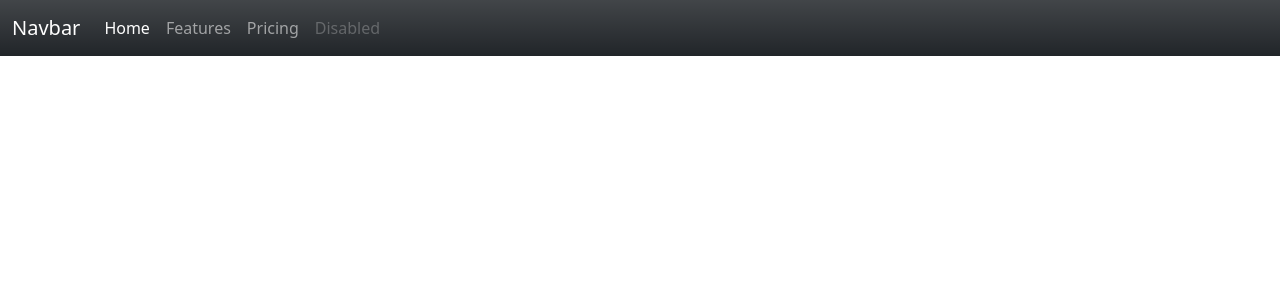
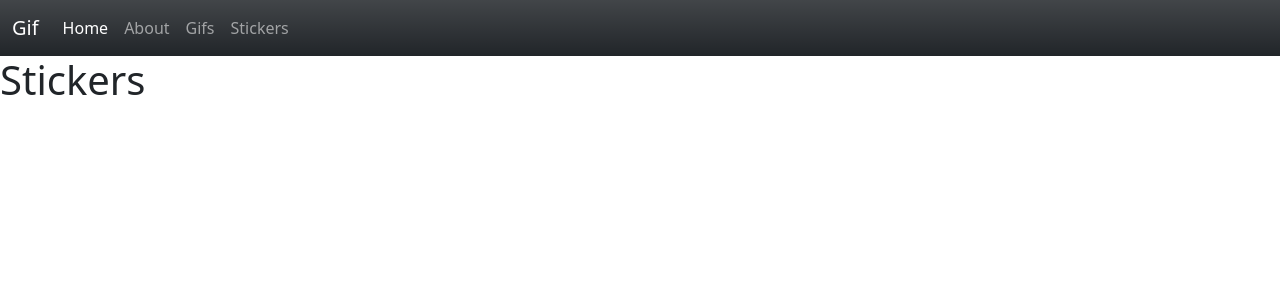
Before and after one commit to DarinelCIgarroa/App-Gift, a Vue app: page /stickers in a window 1280 px wide. Shown: the top 300 px of the page. Built offline with nearby package versions, Linux system fonts and the light colour scheme.

Commit message:
:truck: Agregue rutas

```diff
--- a/src/App.vue
+++ b/src/App.vue
@@ -1,8 +1,8 @@
 <template>
   <div id="nav">
     <Header />
+    <router-view />
   </div>
-  <router-view />
 </template>
 
 <script>
--- a/src/components/Header.vue
+++ b/src/components/Header.vue
@@ -1,7 +1,7 @@
 <template>
   <nav class="navbar navbar-expand-lg navbar-dark bg-dark bg-gradient">
     <div class="container-fluid">
-      <a class="navbar-brand" href="#">Navbar</a>
+      <router-link class="navbar-brand" to="/">Gif</router-link>
       <button
         class="navbar-toggler"
         type="button"
@@ -16,16 +16,18 @@
       <div class="collapse navbar-collapse" id="navbarNav">
         <ul class="navbar-nav">
           <li class="nav-item">
-            <a class="nav-link active" aria-current="page" href="#">Home</a>
+            <router-link class="nav-link active" aria-current="page" to="/"
+              >Home</router-link
+            >
           </li>
           <li class="nav-item">
-            <a class="nav-link" href="#">Features</a>
+            <router-link to="/about" class="nav-link">About</router-link>
           </li>
           <li class="nav-item">
-            <a class="nav-link" href="#">Pricing</a>
+            <router-link to="/gifs" class="nav-link">Gifs</router-link>
           </li>
           <li class="nav-item">
-            <a class="nav-link disabled">Disabled</a>
+            <router-link to="/stickers" class="nav-link">Stickers</router-link>
           </li>
         </ul>
       </div>
--- a/src/router/index.js
+++ b/src/router/index.js
@@ -1,4 +1,4 @@
-import { createRouter, createWebHistory } from 'vue-router'
+ import { createRouter, createWebHistory } from 'vue-router'
 import Home from '../views/Home.vue'
 
 const routes = [
@@ -14,6 +14,22 @@ const routes = [
     // this generates a separate chunk (about.[hash].js) for this route
     // which is lazy-loaded when the route is visited.
     component: () => import(/* webpackChunkName: "about" */ '../views/About.vue')
+  },
+  {
+    path: '/gifs',
+    name: 'Gifs',
+    // route level code-splitting
+    // this generates a separate chunk (gifs.[hash].js) for this route
+    // which is lazy-loaded when the route is visited.
+    component: () => import(/* webpackChunkName: "gifs" */ '../views/Gifs.vue')
+  },
+  {
+    path: '/stickers',
+    name: 'Stickers',
+    // route level code-splitting
+    // this generates a separate chunk (stickers.[hash].js) for this route
+    // which is lazy-loaded when the route is visited.
+    component: () => import(/* webpackChunkname: "stickers" */ '../views/Stickers.vue')
   }
 ]
 
--- /dev/null
+++ b/src/views/Gifs.vue
@@ -0,0 +1,9 @@
+<template>
+    <h1>Gifs</h1>
+</template>
+
+<script>
+export default {
+    name: "Gifs"
+}
+</script>
--- /dev/null
+++ b/src/views/Stickers.vue
@@ -0,0 +1,9 @@
+<template>
+    <h1>Stickers</h1>
+</template>
+
+<script>
+export default{
+    name: "Stickers"
+}
+</script>
```
